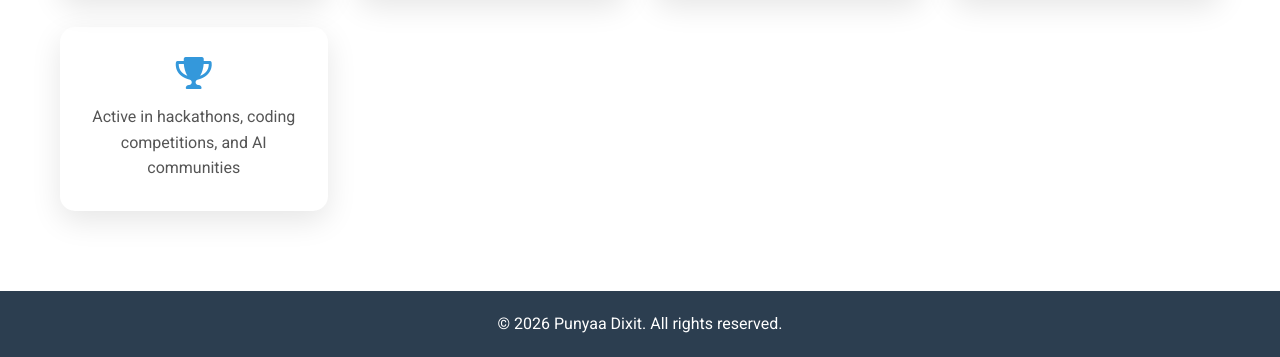
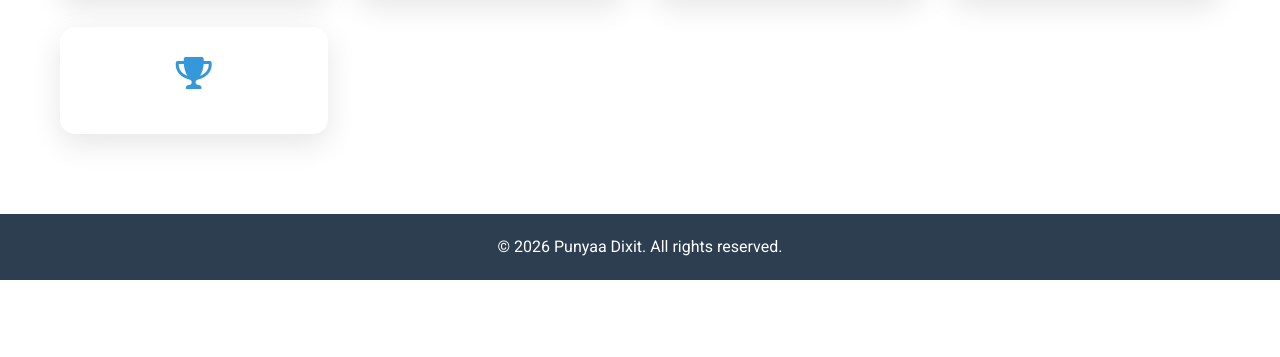
Before and after one commit to punyaa18/Portfolio, a plain HTML site: page index.html in a window 1280 px wide. Shown: the part 6944-7301 px from the top of the page. After the commit the page ends 7224 px from the top, so only its background shows below. Drawn offline with Linux system fonts and the light colour scheme.

Commit message:
added a new feature to index.html

```diff
--- a/index.html
+++ b/index.html
@@ -443,7 +443,6 @@
                 </div>
                 <div class="contact-item">
                     <i class="fas fa-trophy"></i>
-                    <p>Active in hackathons, coding competitions, and AI communities</p>
                 </div>
             </div>
         </div>
```
